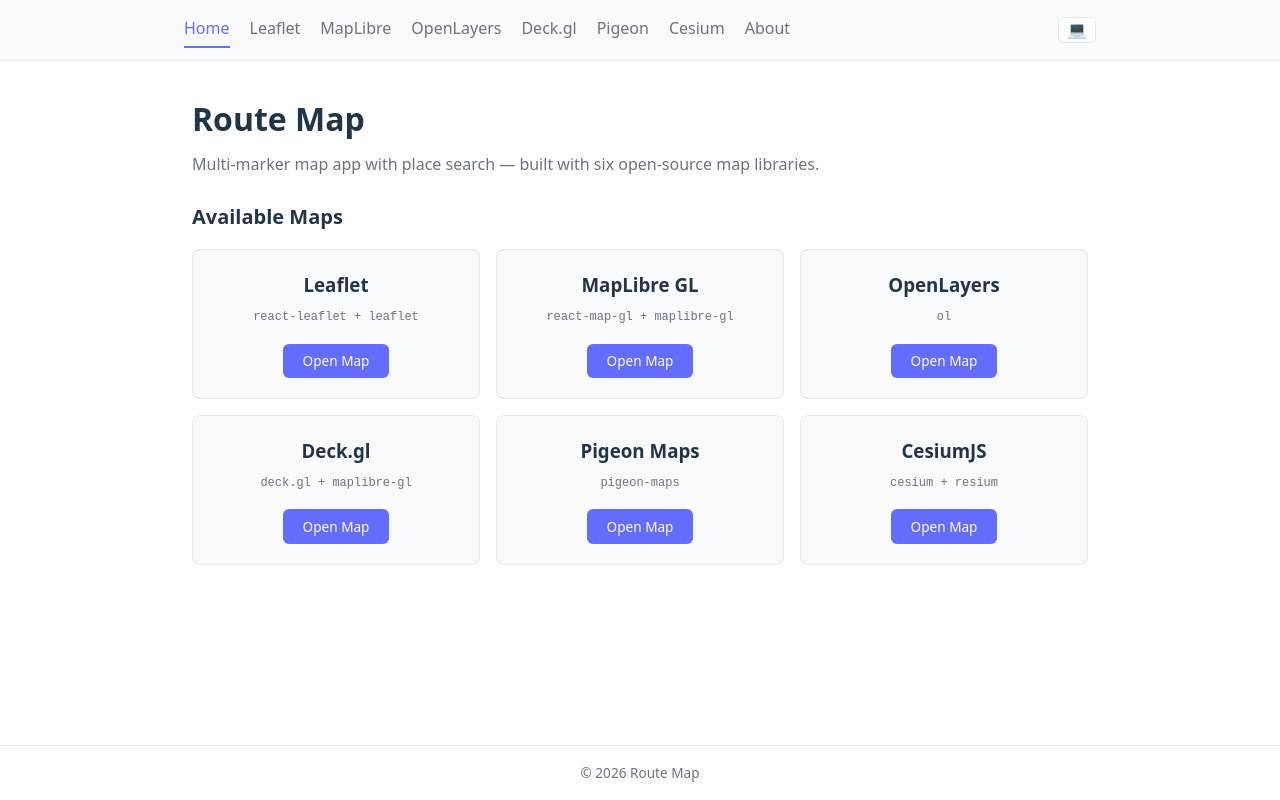
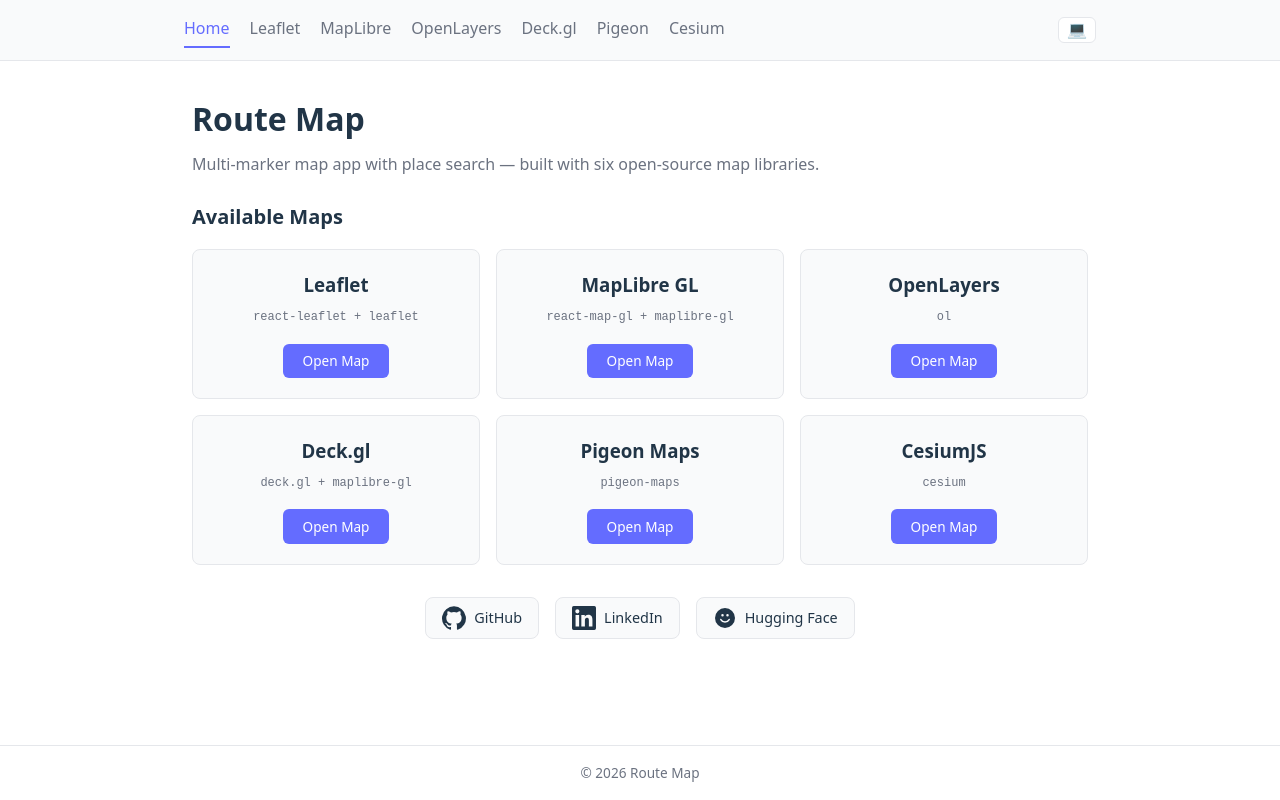
Before and after one commit to vigneshwaran-chandrasekaran/route-map, a React (Vite) app: page / in a window 1280 px wide. Built offline with nearby package versions, Linux system fonts and the light colour scheme; no server answers.

Commit message:
social media links added

```diff
--- a/src/App.jsx
+++ b/src/App.jsx
@@ -1,7 +1,6 @@
 import { Routes, Route } from 'react-router-dom';
 import Layout from './components/Layout';
 import Home from './pages/Home';
-import About from './pages/About';
 import NotFound from './pages/NotFound';
 import LeafletMap from './pages/LeafletMap';
 import MapLibreMap from './pages/MapLibreMap';
@@ -22,7 +21,6 @@
         <Route path="deckgl" element={<DeckGLMap />} />
         <Route path="pigeon" element={<PigeonMap />} />
         <Route path="cesium" element={<CesiumMap />} />
-        <Route path="about" element={<About />} />
         <Route path="*" element={<NotFound />} />
       </Route>
     </Routes>
--- a/src/App.scss
+++ b/src/App.scss
@@ -187,3 +187,36 @@
     opacity: 0.5;
   }
 }
+
+// Social links on Home page
+.social-links {
+  display: flex;
+  gap: 1rem;
+  justify-content: center;
+  margin-top: 2rem;
+  flex-wrap: wrap;
+}
+
+.social-link {
+  display: inline-flex;
+  align-items: center;
+  gap: 0.5rem;
+  padding: 0.5rem 1rem;
+  border-radius: 8px;
+  border: 1px solid var(--border);
+  background: var(--bg-secondary);
+  color: var(--text-color);
+  text-decoration: none;
+  font-size: 0.9rem;
+  transition: background 0.2s, transform 0.15s;
+
+  svg {
+    flex-shrink: 0;
+  }
+
+  &:hover {
+    background: var(--accent, #646cff);
+    color: #fff;
+    transform: translateY(-2px);
+  }
+}
--- a/src/components/Layout.jsx
+++ b/src/components/Layout.jsx
@@ -21,7 +21,6 @@
           <NavLink to="/deckgl">Deck.gl</NavLink>
           <NavLink to="/pigeon">Pigeon</NavLink>
           <NavLink to="/cesium">Cesium</NavLink>
-          <NavLink to="/about">About</NavLink>
           <button
             className="theme-toggle"
             onClick={() => setTheme(THEME_NEXT[theme])}
--- a/src/pages/DeckGLMap.jsx
+++ b/src/pages/DeckGLMap.jsx
@@ -34,11 +34,28 @@
 
 function DeckGLMap() {
   const mapRef = useRef(null);
+  const containerRef = useRef(null);
   const state = useMapState();
   const { markers, addMarker, clickToAdd, showRoute, routeMode, roadRoute, userLocation, handleClearMarkers } = state;
   const [activeStyle, setActiveStyle] = useState('street');
   const [viewState, setViewState] = useState(INITIAL_VIEW);
   const [popupData, setPopupData] = useState(null);
+  const [dimensions, setDimensions] = useState(null);
+
+  // Track container dimensions — DeckGL needs explicit width/height to avoid
+  // a race condition in luma.gl's ResizeObserver vs WebGL device init.
+  useEffect(() => {
+    const el = containerRef.current;
+    if (!el) return;
+    const ro = new ResizeObserver(([entry]) => {
+      const { width, height } = entry.contentRect;
+      if (width > 0 && height > 0) {
+        setDimensions({ width, height });
+      }
+    });
+    ro.observe(el);
+    return () => ro.disconnect();
+  }, []);
 
   // Fly to user location on load
   useEffect(() => {
@@ -157,7 +174,8 @@
         <StyleSwitcher styles={MAP_STYLES} activeStyle={activeStyle} onStyleChange={setActiveStyle} />
       </MapSidebar>
 
-      <div className={`map-container ${clickToAdd ? 'click-active' : ''}`}>
+      <div ref={containerRef} className={`map-container ${clickToAdd ? 'click-active' : ''}`}>
+        {dimensions && (
         <DeckGL
           viewState={viewState}
           onViewStateChange={({ viewState: vs }) => setViewState(vs)}
@@ -165,7 +183,9 @@
           layers={layers}
           onClick={handleMapClick}
           getCursor={({ isDragging }) => (clickToAdd ? 'crosshair' : isDragging ? 'grabbing' : 'grab')}
-          style={{ width: '100%', height: '100%' }}
+          width={dimensions.width}
+          height={dimensions.height}
+          useDevicePixels={true}
         >
           <Map
             ref={mapRef}
@@ -176,6 +196,7 @@
             <ScaleControl position="bottom-left" />
           </Map>
         </DeckGL>
+        )}
 
         {/* Popup */}
         {popupData && (
--- a/src/pages/Home.jsx
+++ b/src/pages/Home.jsx
@@ -6,7 +6,37 @@
   { path: '/openlayers', name: 'OpenLayers', pkg: 'ol', ready: true },
   { path: '/deckgl', name: 'Deck.gl', pkg: 'deck.gl + maplibre-gl', ready: true },
   { path: '/pigeon', name: 'Pigeon Maps', pkg: 'pigeon-maps', ready: true },
-  { path: '/cesium', name: 'CesiumJS', pkg: 'cesium + resium', ready: true },
+  { path: '/cesium', name: 'CesiumJS', pkg: 'cesium', ready: true },
+];
+
+const socials = [
+  {
+    name: 'GitHub',
+    url: 'https://github.com/vigneshwaran-chandrasekaran',
+    icon: (
+      <svg viewBox="0 0 24 24" width="24" height="24" fill="currentColor">
+        <path d="M12 .3a12 12 0 0 0-3.8 23.38c.6.12.83-.26.83-.57L9 21.07c-3.34.72-4.04-1.61-4.04-1.61-.55-1.39-1.34-1.76-1.34-1.76-1.08-.74.08-.73.08-.73 1.2.09 1.84 1.24 1.84 1.24 1.07 1.83 2.8 1.3 3.49 1 .1-.78.42-1.3.76-1.6-2.67-.3-5.47-1.33-5.47-5.93 0-1.31.47-2.38 1.24-3.22-.14-.3-.54-1.52.1-3.18 0 0 1-.32 3.3 1.23a11.5 11.5 0 0 1 6.02 0c2.28-1.55 3.29-1.23 3.29-1.23.64 1.66.24 2.88.12 3.18a4.65 4.65 0 0 1 1.23 3.22c0 4.61-2.8 5.63-5.48 5.92.42.36.81 1.1.81 2.22l-.01 3.29c0 .31.2.69.82.57A12 12 0 0 0 12 .3" />
+      </svg>
+    ),
+  },
+  {
+    name: 'LinkedIn',
+    url: 'https://www.linkedin.com/in/vigneshwaranc/',
+    icon: (
+      <svg viewBox="0 0 24 24" width="24" height="24" fill="currentColor">
+        <path d="M20.45 20.45h-3.56v-5.57c0-1.33-.02-3.04-1.85-3.04-1.85 0-2.14 1.45-2.14 2.94v5.67H9.34V9h3.41v1.56h.05a3.74 3.74 0 0 1 3.37-1.85c3.6 0 4.27 2.37 4.27 5.46v6.28ZM5.34 7.43a2.06 2.06 0 1 1 0-4.13 2.06 2.06 0 0 1 0 4.13ZM7.12 20.45H3.56V9h3.56v11.45ZM22.22 0H1.77A1.75 1.75 0 0 0 0 1.73v20.54A1.75 1.75 0 0 0 1.77 24h20.45A1.76 1.76 0 0 0 24 22.27V1.73A1.76 1.76 0 0 0 22.22 0Z" />
+      </svg>
+    ),
+  },
+  {
+    name: 'Hugging Face',
+    url: 'https://huggingface.co/VigneshwaranC',
+    icon: (
+      <svg viewBox="0 0 24 24" width="24" height="24" fill="currentColor">
+        <path d="M12 2a10 10 0 1 0 0 20 10 10 0 0 0 0-20Zm-2.5 8.5a1.25 1.25 0 1 1 0-2.5 1.25 1.25 0 0 1 0 2.5Zm5 0a1.25 1.25 0 1 1 0-2.5 1.25 1.25 0 0 1 0 2.5Zm2.3 3.4a5.5 5.5 0 0 1-9.6 0 .75.75 0 1 1 1.3-.74 4 4 0 0 0 7 0 .75.75 0 1 1 1.3.74Z" />
+      </svg>
+    ),
+  },
 ];
 
 function Home() {
@@ -31,6 +61,22 @@
           </div>
         ))}
       </div>
+
+      <div className="social-links">
+        {socials.map((s) => (
+          <a
+            key={s.name}
+            href={s.url}
+            target="_blank"
+            rel="noopener noreferrer"
+            className="social-link"
+            title={s.name}
+          >
+            {s.icon}
+            <span>{s.name}</span>
+          </a>
+        ))}
+      </div>
     </div>
   );
 }
```
